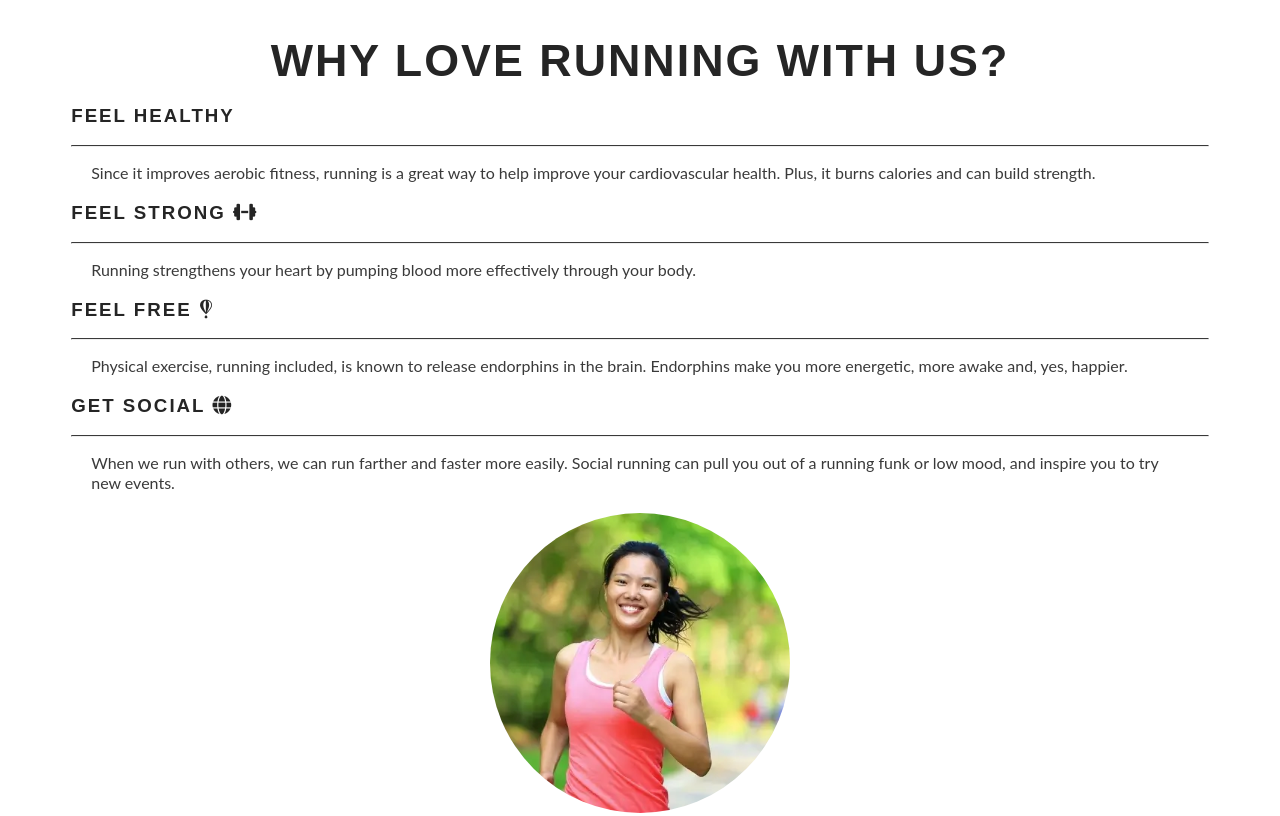
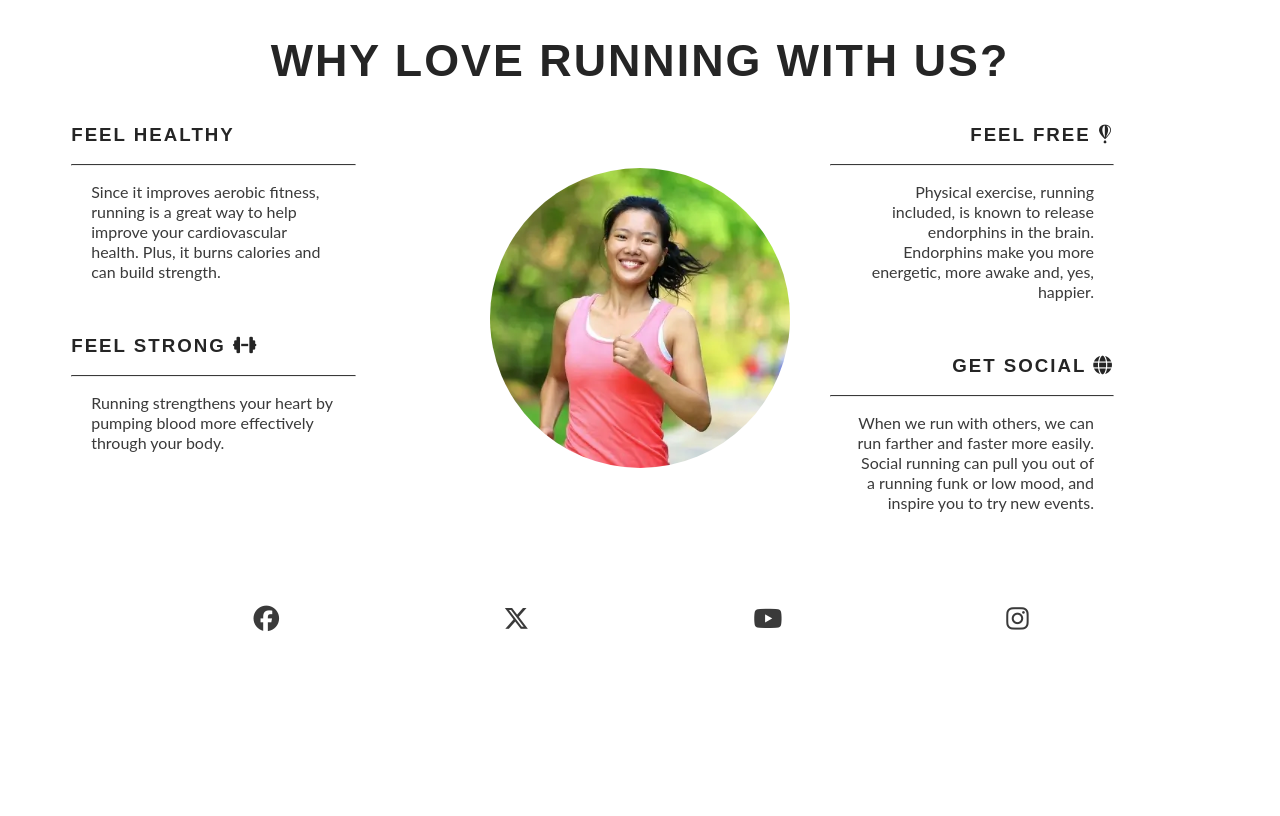
Before and after one commit to UkCoder165/love-running, a plain HTML site: page index.html in a window 1280 px wide. Shown: the part 689-1505 px from the top of the page. After the commit the page ends 1367 px from the top, so only its background shows below. Drawn offline with Linux system fonts and the light colour scheme; some icons are missing.

Commit message:
Make Reasons section responsive

```diff
--- a/assests/css/style.css
+++ b/assests/css/style.css
@@ -214,6 +214,26 @@ hr {
         width: 300px;
         right: 50px;
     }
+
+    /* Reasons Section */
+    #benefits-physical,
+    #benefits-mental {
+        display: flex;
+        flex-direction: column;
+        width: 100%;
+    }
+
+    #benefits-physical > div,
+    #benefits-mental > div {
+        width: 75%;
+
+    }
+
+    #benefits-mental > div {
+        text-align: end;
+        align-self: flex-end;
+    }
+
 }
 
 /* Media query: for laptops & desktops, 992px and larger */
@@ -222,3 +242,33 @@ hr {
         border-bottom : 1px solid #3a3a3a;
     }
 }
+
+@media screen and (min-width: 1200px) {
+    /* Reasons Secrtion */
+    #benefits {
+        display: flex;
+        flex-direction: row;
+    }
+
+    #benefits > div {
+        flex: 1;
+    }
+
+    #benefits-image {
+        order: 0;
+    }
+
+    #benefits-mental {
+        order: 1;
+    }
+    benefits-mental {
+        order: 1; }
+
+    }
+    #benefits-mental > div {
+        align-self: flex-start;
+    }
+
+    #benefits-self: flex-end;
+}
+}
```
